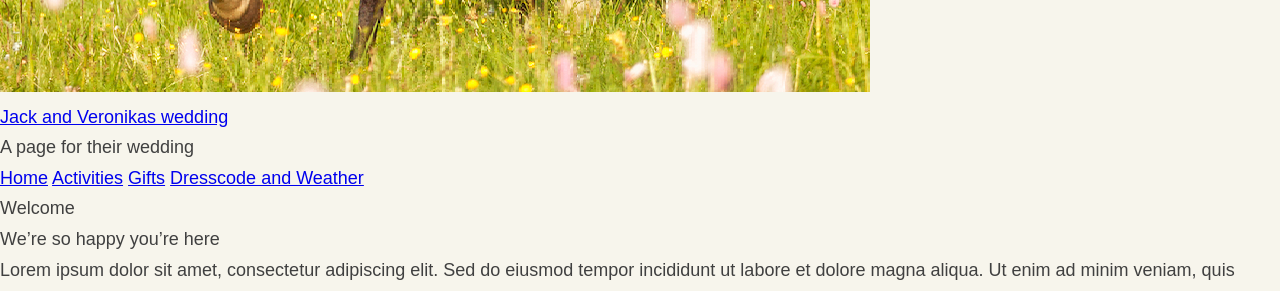
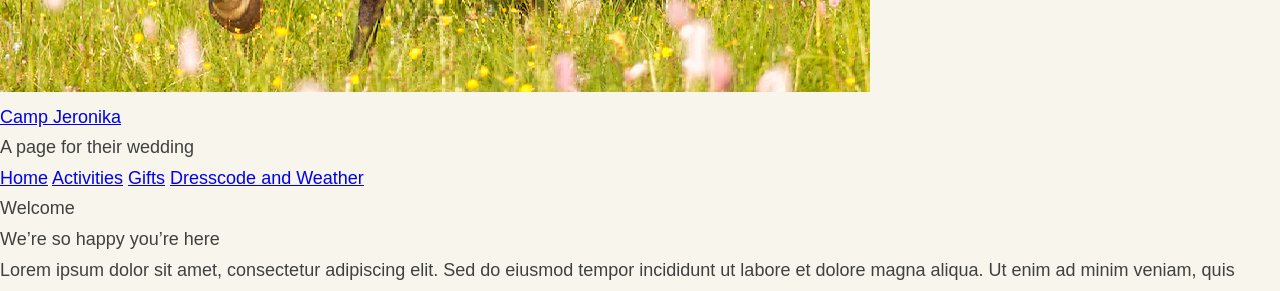
Before and after one commit to Sifern/jackandveronika, a Jekyll site: the page built from index.html, in a window 1280 px wide. Shown: the part 736-1027 px from the top of the page. Built offline with Jekyll 4.4.1, drawn with Linux system fonts in a browser that asks for light colours; the list of posts is cut into pages by our own code.

Commit message:
Update _config.yml

```diff
--- a/_config.yml
+++ b/_config.yml
@@ -3,7 +3,7 @@
 #
 
 # Name of your site (displayed in the header)
-name: Jack and Veronikas wedding
+name: Camp Jeronika
 
 # Name of the author
 author: Jack and V
```
